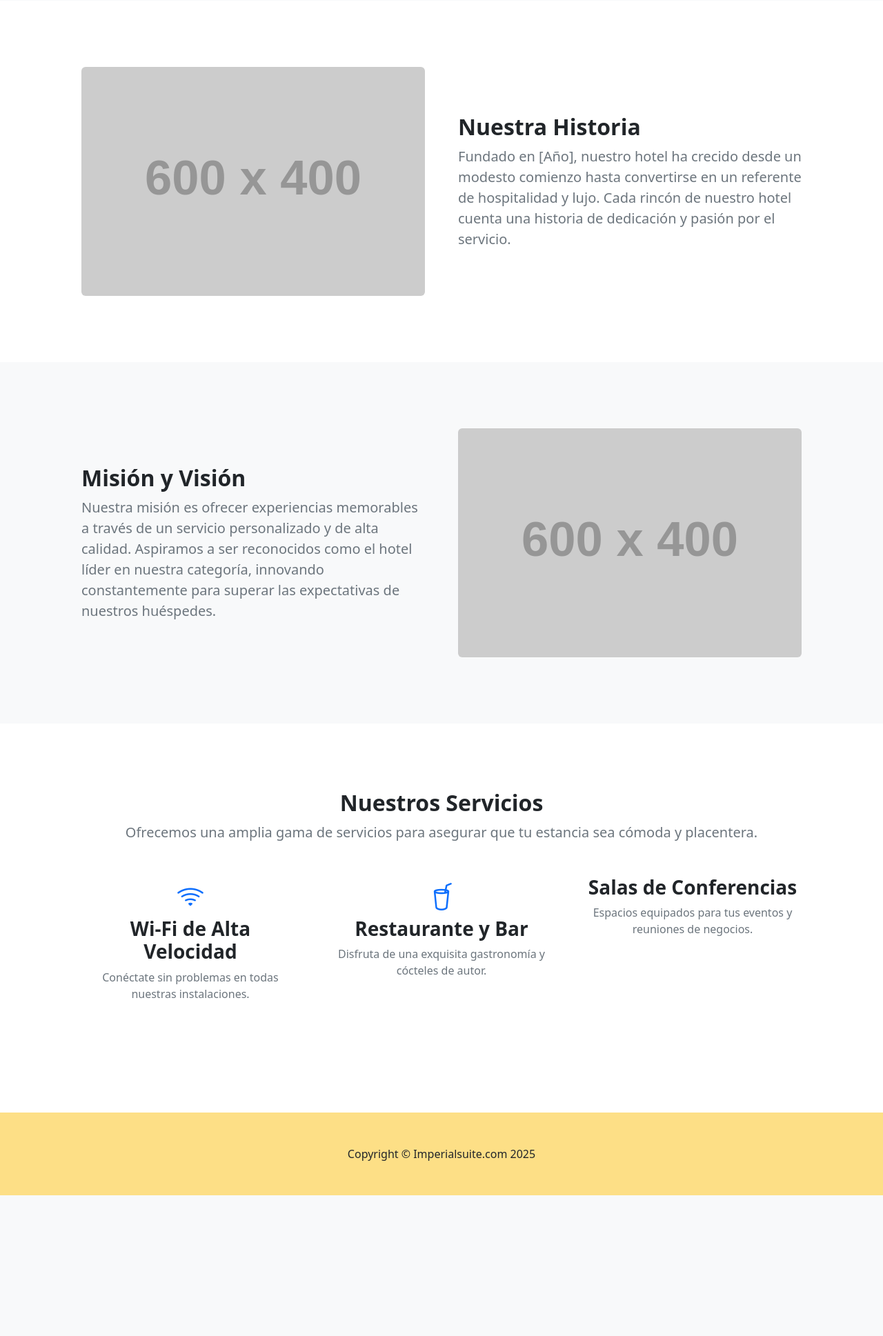
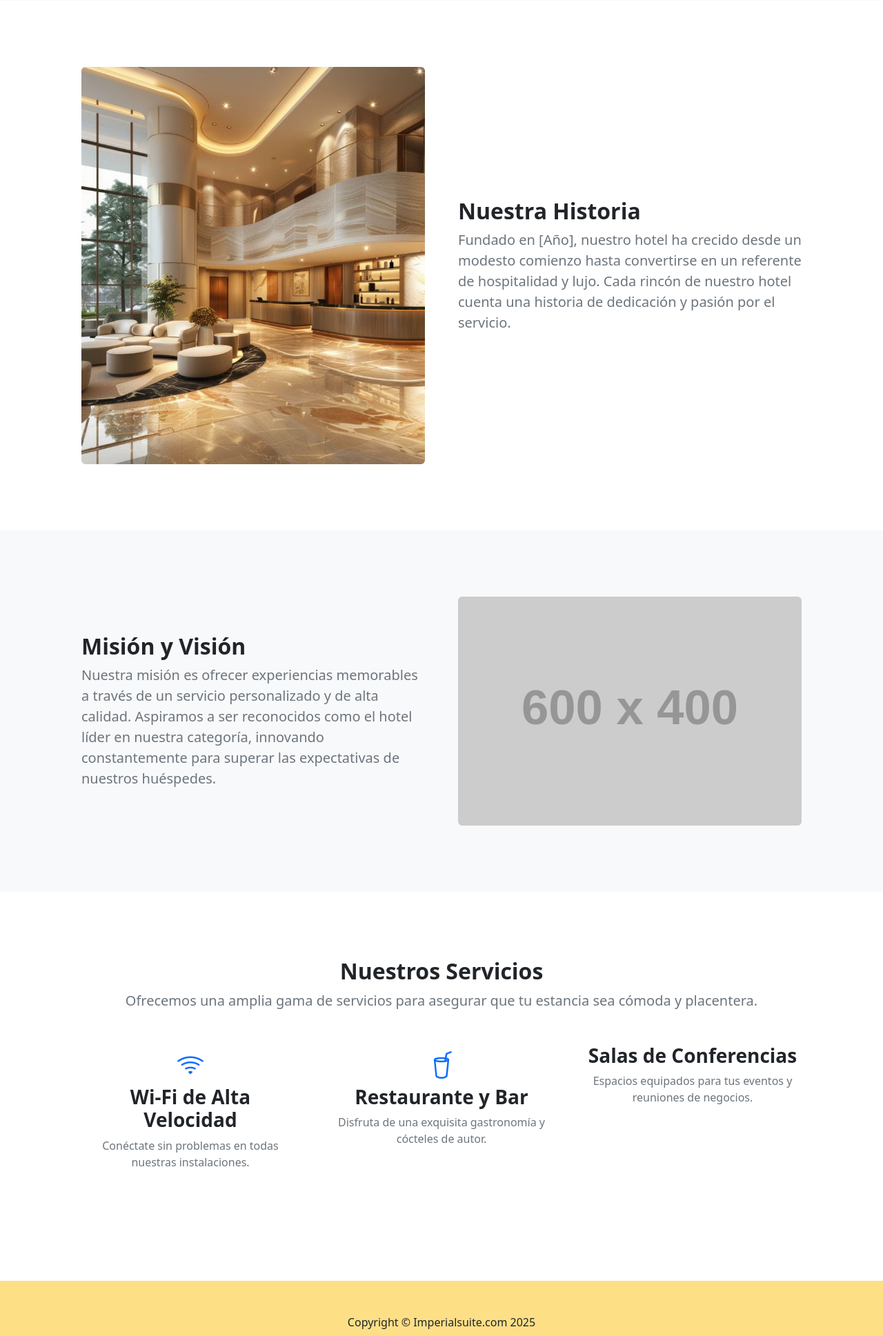
Before and after one commit to paulaleal15/propau, a Laravel app: page /conocenos in a window 1280 px wide. Shown: the part 297-2234 px from the top of the page at 69% size. Before the commit the page ends 2030 px from the top, so only its background shows below. Run offline with Laravel 12, Linux system fonts and the light colour scheme; grey boxes labelled with a size stand in for pictures from a placeholder-image service; some libraries are stand-ins or nearby versions.

Commit message:
feat: Mejorar la página "Conócenos"
Se actualiza la vista `conocenos.blade.php` para incluir una imagen
proporcionada por el usuario en la sección "Nuestra Historia".

Se añade un efecto de transición CSS a las tarjetas de servicio
para que se eleven sutilmente al pasar el cursor sobre ellas,
mejorando la experiencia visual del usuario.

```diff
--- a/resources/views/web/conocenos.blade.php
+++ b/resources/views/web/conocenos.blade.php
@@ -1,5 +1,14 @@
 @extends('web.app')
 @section('contenido')
+
+<style>
+    .service-card {
+        transition: transform 0.3s ease-in-out;
+    }
+    .service-card:hover {
+        transform: translateY(-10px);
+    }
+</style>
 
 <section class="py-5 bg-light">
     <div class="container px-5">
@@ -16,7 +25,7 @@
 <section class="py-5">
     <div class="container px-5 my-5">
         <div class="row gx-5 align-items-center">
-            <div class="col-lg-6"><img class="img-fluid rounded mb-5 mb-lg-0" src="https://dummyimage.com/600x400/343a40/6c757d" alt="Nuestra Historia" /></div>
+            <div class="col-lg-6"><img class="img-fluid rounded mb-5 mb-lg-0" src="{{ asset('img/image.png') }}" alt="Nuestra Historia" /></div>
             <div class="col-lg-6">
                 <h2 class="fw-bolder">Nuestra Historia</h2>
                 <p class="lead fw-normal text-muted mb-0">Fundado en [Año], nuestro hotel ha crecido desde un modesto comienzo hasta convertirse en un referente de hospitalidad y lujo. Cada rincón de nuestro hotel cuenta una historia de dedicación y pasión por el servicio.</p>
@@ -47,21 +56,21 @@
         </div>
         <div class="row gx-5">
             <div class="col-lg-4 mb-5">
-                <div class="text-center">
+                <div class="text-center service-card">
                     <i class="bi bi-wifi fs-1 text-primary"></i>
                     <h3 class="fw-bolder">Wi-Fi de Alta Velocidad</h3>
                     <p class="text-muted">Conéctate sin problemas en todas nuestras instalaciones.</p>
                 </div>
             </div>
             <div class="col-lg-4 mb-5">
-                <div class="text-center">
+                <div class="text-center service-card">
                     <i class="bi bi-cup-straw fs-1 text-primary"></i>
                     <h3 class="fw-bolder">Restaurante y Bar</h3>
                     <p class="text-muted">Disfruta de una exquisita gastronomía y cócteles de autor.</p>
                 </div>
             </div>
             <div class="col-lg-4 mb-5">
-                <div class="text-center">
+                <div class="text-center service-card">
                     <i class="bi bi-person-workspace fs-1 text-primary"></i>
                     <h3 class="fw-bolder">Salas de Conferencias</h3>
                     <p class="text-muted">Espacios equipados para tus eventos y reuniones de negocios.</p>
```
Also changed, not shown: public/img/image.png (added).
